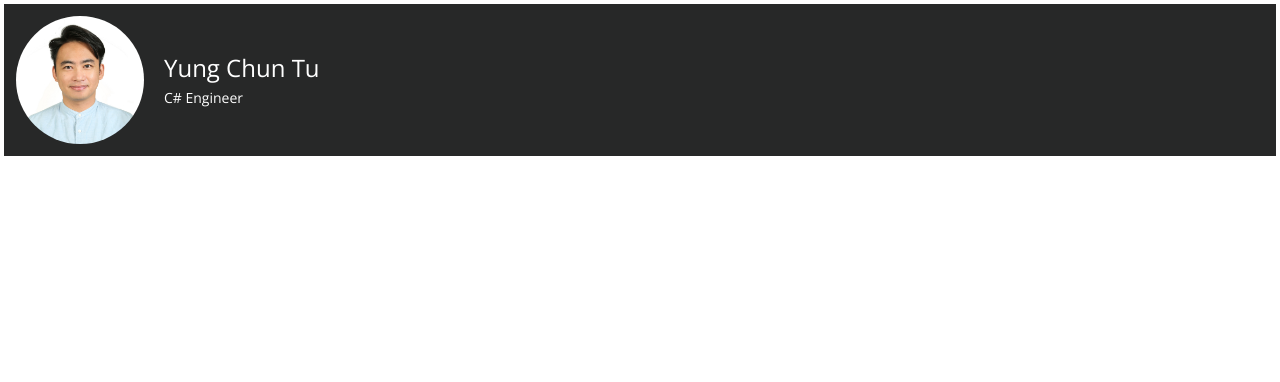
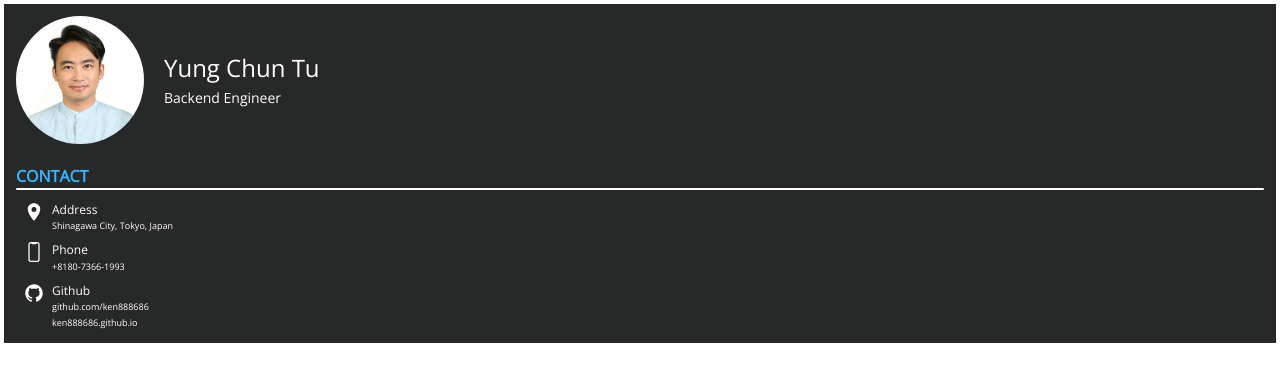
Before and after one commit to ken888686/Resume, a React (Vite) app: page / in a window 1280 px wide. Shown: the top 382 px of the page. Built offline with nearby package versions, Linux system fonts and the light colour scheme.

Commit message:
create Contact Information

```diff
--- a/package.json
+++ b/package.json
@@ -1,7 +1,7 @@
 {
   "name": "resume",
   "private": true,
-  "version": "0.0.0",
+  "version": "0.1.0",
   "type": "module",
   "scripts": {
     "dev": "vite --host",
--- /dev/null
+++ b/src/components/Sidebar/ContactInfo.tsx
@@ -0,0 +1,14 @@
+import React from 'react';
+import ContactInfoList from './ContactInfoList';
+
+function ContactInfo() {
+  return (
+    <div className=''>
+      <h3 className='font-bold uppercase -text--primary'>contact</h3>
+      <div className='h-0.5 rounded-full -bg--light' />
+      <ContactInfoList />
+    </div>
+  );
+}
+
+export default ContactInfo;
--- /dev/null
+++ b/src/components/Sidebar/ContactInfoItem.tsx
@@ -0,0 +1,21 @@
+import React, { ReactNode } from 'react';
+
+type Prop = {
+  icon: JSX.Element;
+  title: string;
+  children: ReactNode;
+};
+
+function ContactInfoItem({ icon, title, children }: Prop) {
+  return (
+    <li className='flex'>
+      <div className='flex justify-center px-2'>{icon}</div>
+      <div className='flex-1 text-xs'>
+        <h4 className='capitalize'>{title}</h4>
+        {children}
+      </div>
+    </li>
+  );
+}
+
+export default ContactInfoItem;
--- /dev/null
+++ b/src/components/Sidebar/ContactInfoList.tsx
@@ -0,0 +1,40 @@
+import React from 'react';
+import { IoLocationSharp, IoPhonePortraitOutline, IoLogoGithub } from 'react-icons/io5';
+import PersonalInfo from '../../data/constants';
+import ContactInfoItem from './ContactInfoItem';
+
+function ContactInfoList() {
+  const { address } = PersonalInfo;
+  return (
+    <ul className='mt-3 flex flex-col gap-2 -text--light'>
+      <ContactInfoItem icon={<IoLocationSharp className='text-xl' />} title='address'>
+        <address className='text-[9px] not-italic'>{address}</address>
+      </ContactInfoItem>
+      <ContactInfoItem icon={<IoPhonePortraitOutline className='text-xl' />} title='phone'>
+        <a className='text-[9px]' href='tel:+8180-7366-1993'>
+          +8180-7366-1993
+        </a>
+      </ContactInfoItem>
+      <ContactInfoItem icon={<IoLogoGithub className='text-xl' />} title='github'>
+        <a
+          className='block text-[9px]'
+          href='https://github.com/ken888686'
+          target='_blank'
+          rel='noopener noreferrer'
+        >
+          github.com/ken888686
+        </a>
+        <a
+          className='block text-[9px]'
+          href='https://ken888686.github.io/'
+          target='_blank'
+          rel='noopener noreferrer'
+        >
+          ken888686.github.io
+        </a>
+      </ContactInfoItem>
+    </ul>
+  );
+}
+
+export default ContactInfoList;
--- a/src/components/Sidebar/Header.tsx
+++ b/src/components/Sidebar/Header.tsx
@@ -1,13 +1,15 @@
 import React from 'react';
 import Avatar from './Avatar';
+import PersonalInfo from '../../data/constants';
 
 function Header() {
+  const { firstName, lastName, avatar, position } = PersonalInfo;
   return (
-    <header className='flex items-center gap-5 p-3'>
-      <Avatar img='images/yungchuntu.jpeg' title='Yung Chun Tu' />
+    <header className='mb-5 flex items-center gap-5'>
+      <Avatar img={avatar} title={`${firstName} ${lastName}`} />
       <div className='-text--light'>
-        <h1 className='text-2xl'>Yung Chun Tu</h1>
-        <span className='mt-1 inline-block text-sm'>C# Engineer</span>
+        <h1 className='text-2xl'>{`${firstName} ${lastName}`}</h1>
+        <span className='mt-1 inline-block text-sm'>{position}</span>
       </div>
     </header>
   );
--- a/src/components/Sidebar/Sidebar.tsx
+++ b/src/components/Sidebar/Sidebar.tsx
@@ -1,14 +1,19 @@
 import React from 'react';
 import Avatar from './Avatar';
 import Header from './Header';
+import ContactInfo from './ContactInfo';
 
 function Sidebar() {
   return (
-    <aside className='-bg--dark'>
+    <aside className='-bg--dark p-3'>
       <Header />
-      {/* Contact */}
-      {/* Education */}
-      {/* Skills */}
+      <ul>
+        <li>
+          <ContactInfo />
+        </li>
+        {/* Education */}
+        {/* Skills */}
+      </ul>
     </aside>
   );
 }
--- a/src/data/constants.ts
+++ b/src/data/constants.ts
@@ -2,6 +2,12 @@ const PersonalInfo = {
   firstName: 'Yung Chun',
   lastName: 'Tu',
   nickName: 'Aaron',
+  position: 'Backend Engineer',
+  company: 'TEKsystems at Apple',
+  birthday: '1993-09-03',
+  countryOfBirth: 'Taiwan',
+  avatar: 'images/yungchuntu.jpeg',
+  address: 'Shinagawa City, Tokyo, Japan',
 };
 
 export default PersonalInfo;
```
